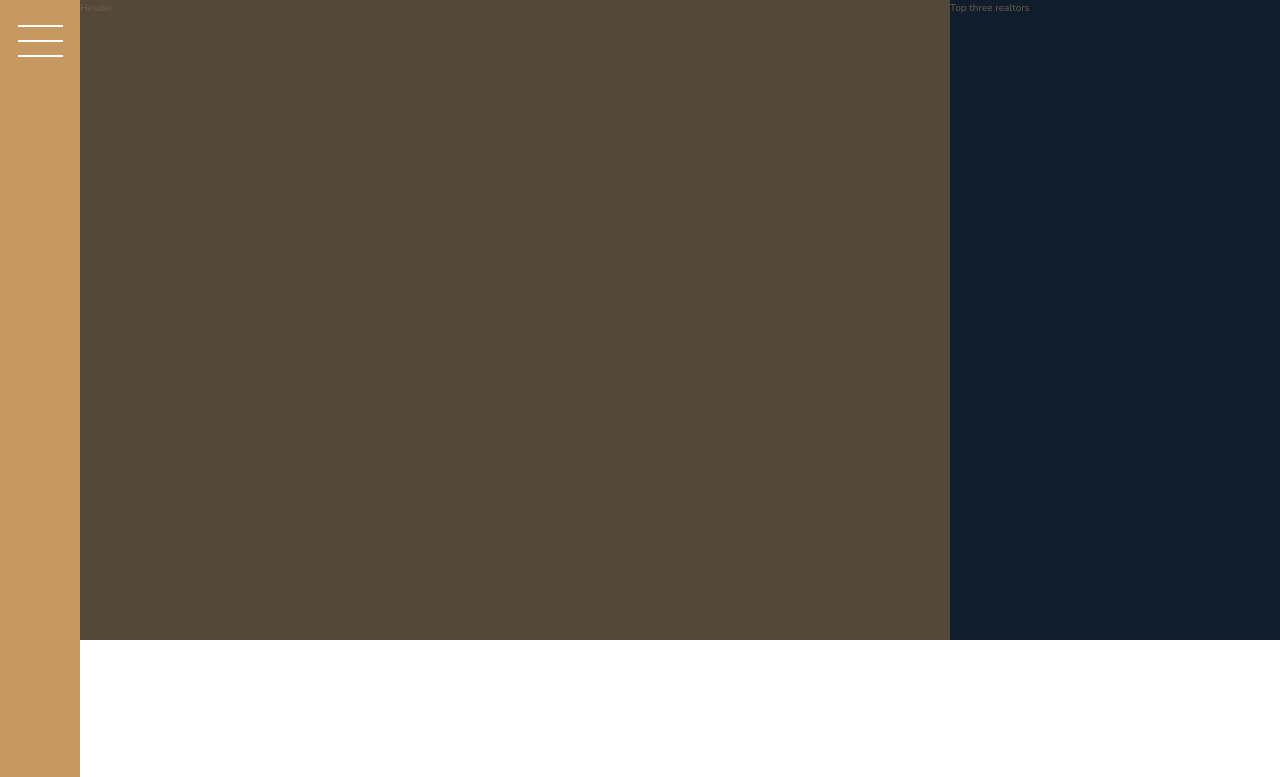
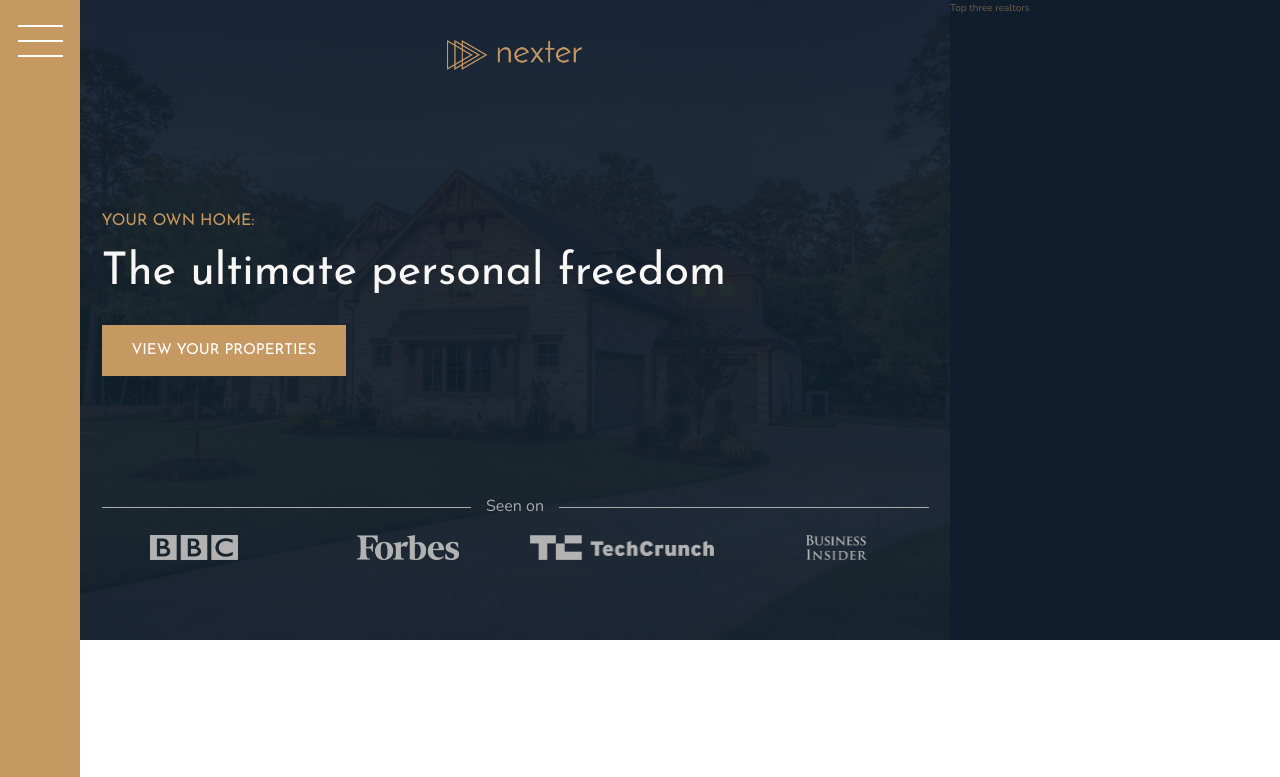
Before and after one commit to Demon8778/nexter, a website: page index.html in a window 1280 px wide. Shown: the top 777 px of the page. Drawn offline with nearby package versions, Linux system fonts and the light colour scheme.

Commit message:
Adding header section

```diff
--- a/index.html
+++ b/index.html
@@ -19,7 +19,17 @@
 			<button class="nav-btn"></button>
 		</div>
 		<header class="header">
-			Header
+			<img src="img/logo.png" alt="Nexter logo" class="header__logo" />
+			<h3 class="heading-3">Your own home:</h3>
+			<h1 class="heading-1">The ultimate personal freedom</h1>
+			<button class="btn header__btn">View your properties</button>
+			<div class="header__seenon-text">Seen on</div>
+			<div class="header__seenon-logos">
+				<img src="img/logo-bbc.png" alt="Seen on logo one" />
+				<img src="img/logo-forbes.png" alt="Seen on logo two" />
+				<img src="img/logo-techcrunch.png" alt="Seen on logo three" />
+				<img src="img/logo-bi.png" alt="Seen on logo fout" />
+			</div>
 		</header>
 		<div class="realtors">
 			Top three realtors
--- a/sass/_header.scss
+++ b/sass/_header.scss
@@ -1,4 +1,59 @@
 .header {
 	background-color: $color-grey-dark-1;
 	grid-column: full-start / col-end 6;
+	background-image: linear-gradient(
+			rgba($color-secondary, 0.93),
+			rgba($color-secondary, 0.93)
+		),
+		url(../img/hero.jpeg);
+	background-size: cover;
+	background-position: center;
+	padding: 8rem;
+	padding-top: 4rem;
+
+	display: grid;
+	grid-template-rows: 1fr min-content 6rem 1fr;
+	grid-template-columns: max-content;
+	grid-row-gap: 1.5rem;
+	justify-content: center;
+
+	&__logo {
+		height: 3rem;
+		justify-self: center;
+	}
+
+	&__btn {
+		align-self: start;
+		justify-self: start;
+	}
+
+	&__seenon-text {
+		display: grid;
+		grid-template-columns: 1fr max-content 1fr;
+		grid-column-gap: 1.5rem;
+		align-items: center;
+
+		font-size: 1.6rem;
+		color: $color-grey-light-2;
+
+		&::before,
+		&::after {
+			content: '';
+			height: 1px;
+			display: block;
+			background-color: currentColor;
+		}
+	}
+
+	&__seenon-logos {
+		display: grid;
+		grid-template-columns: repeat(4, 1fr);
+		grid-column-gap: 3rem;
+		justify-items: center;
+
+		img {
+			height: 2.5rem;
+			filter: brightness(70%);
+		}
+	}
 }
--- a/sass/_typography.scss
+++ b/sass/_typography.scss
@@ -5,6 +5,9 @@
 
 .heading-1 {
 	@extend %heading;
+	font-size: 4.5rem;
+	color: $color-grey-light-1;
+	line-height: 1;
 }
 
 .heading-2 {
```
Also changed, not shown: css/style.css.
